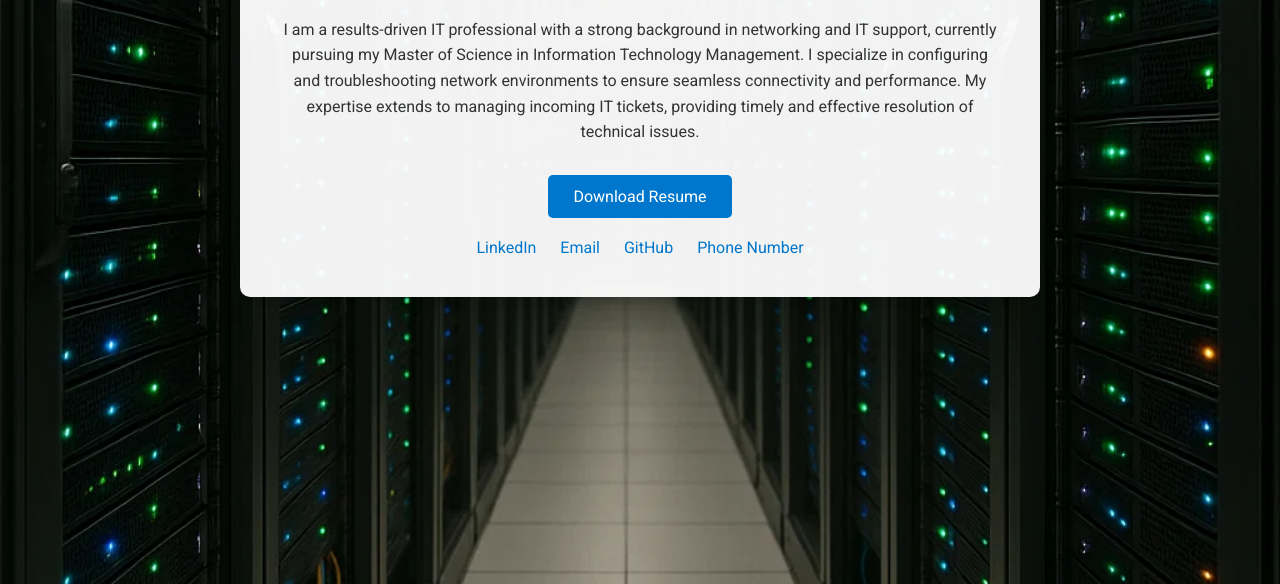
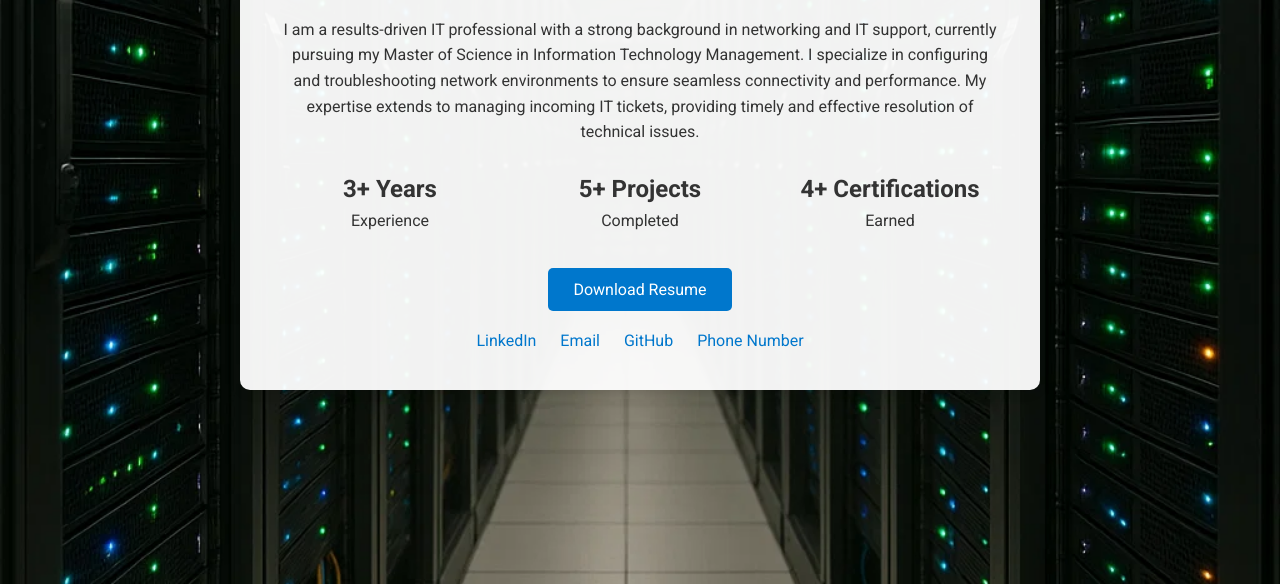
Before and after one commit to Maninder-12/Maninder-12.github.io, a plain HTML site: page index.html in a window 1280 px wide. Shown: the part 216-800 px from the top of the page. Drawn offline with nearby package versions, Linux system fonts and the light colour scheme.

Commit message:
Update index.html

```diff
--- a/index.html
+++ b/index.html
@@ -46,7 +46,7 @@
     .hero h1 {
       margin-bottom: 10px;
       font-size: 36px;
-      min-height: 45px; /* Reserve space for the animation */
+      min-height: 45px;
     }
 
     .hero h2 {
@@ -92,6 +92,35 @@
       color: #003f73;
     }
 
+    /* ✅ Animation Styles */
+    @keyframes fadeSlideDown {
+      0% {
+        opacity: 0;
+        transform: translateY(-20px);
+      }
+      100% {
+        opacity: 1;
+        transform: translateY(0);
+      }
+    }
+
+    .animate {
+      opacity: 0;
+      animation: fadeSlideDown 1s ease forwards;
+    }
+
+    .animate-delay-1 {
+      animation-delay: 0.3s;
+    }
+
+    .animate-delay-2 {
+      animation-delay: 0.6s;
+    }
+
+    .animate-delay-3 {
+      animation-delay: 0.9s;
+    }
+
     /* ✅ Responsive Design Enhancements */
     @media (max-width: 600px) {
       .hero {
@@ -126,11 +155,33 @@
   <div class="container">
     <section class="hero">
       <h1><span id="typed-text"></span></h1>
-      <h2>IT Professional | Network & Support Specialist</h2>
-      <p>
+      <h2 class="animate animate-delay-1">IT Professional | Network & Support Specialist</h2>
+      <p class="animate animate-delay-2">
         I am a results-driven IT professional with a strong background in networking and IT support, currently pursuing my Master of Science in Information Technology Management. I specialize in configuring and troubleshooting network environments to ensure seamless connectivity and performance. My expertise extends to managing incoming IT tickets, providing timely and effective resolution of technical issues.
       </p>
-      <a href="resume.pdf" class="btn" download>Download Resume</a>
+
+      <!-- ✅ Quick Facts Section -->
+      <div class="quick-facts animate animate-delay-2" style="margin: 30px 0;">
+        <div style="display: flex; flex-wrap: wrap; justify-content: center; gap: 30px; text-align: center;">
+          <div style="flex: 1 1 200px;">
+            <h3 style="margin: 0; font-size: 24px;">3+ Years</h3>
+            <p style="margin: 5px 0;">Experience</p>
+          </div>
+          <div style="flex: 1 1 200px;">
+            <h3 style="margin: 0; font-size: 24px;">5+ Projects</h3>
+            <p style="margin: 5px 0;">Completed</p>
+          </div>
+          <div style="flex: 1 1 200px;">
+            <h3 style="margin: 0; font-size: 24px;">4+ Certifications</h3>
+            <p style="margin: 5px 0;">Earned</p>
+          </div>
+        </div>
+      </div>
+
+      <!-- ✅ Resume Button -->
+      <a href="resume.pdf" class="btn animate animate-delay-3" download>Download Resume</a>
+
+      <!-- ✅ Contact Links -->
       <div class="social-links">
         <a href="https://linkedin.com/in/manindersingh111" target="_blank">LinkedIn</a>
         <a href="mailto:singhmaninder1245@gmail.com">Email</a>
```
